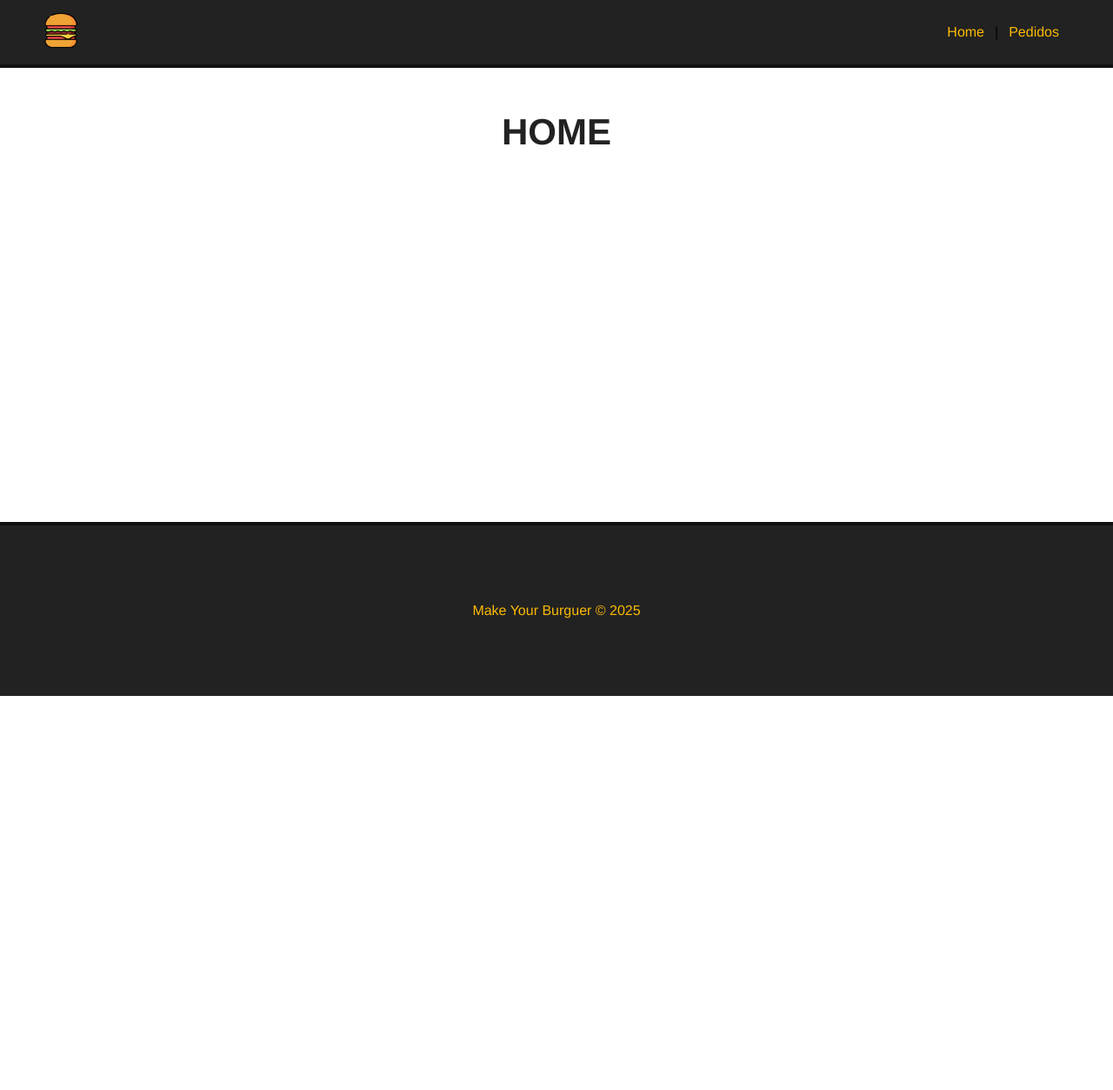
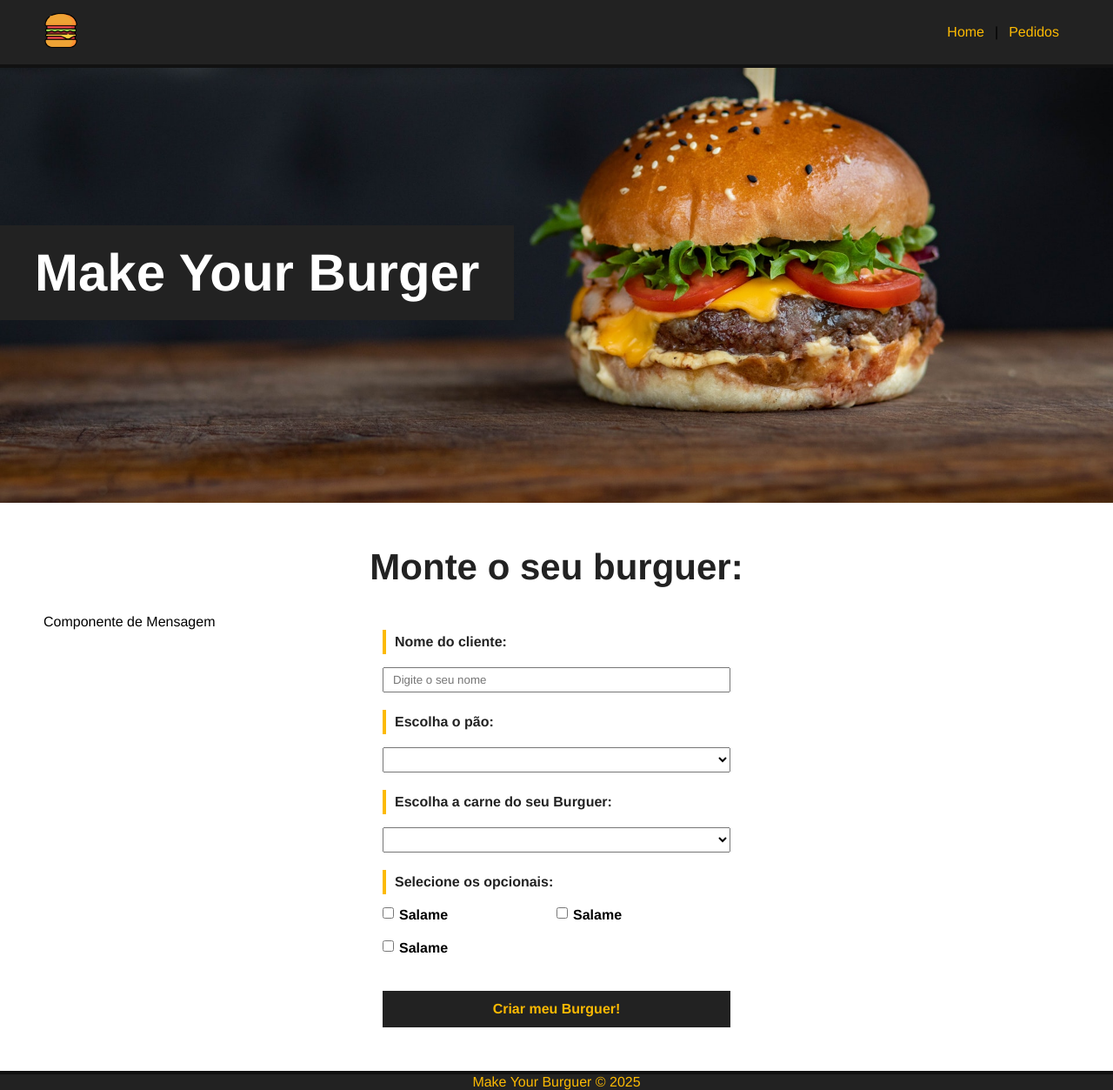
Before and after one commit to Lucas-Santos21/Projeto-Make-your-Burguer-VUE, a Vue app: page / in a window 1280 px wide. Shown: the whole page at 87% size. Before the commit the page ends 800 px from the top, so only its background shows below. Built offline with nearby package versions, Linux system fonts and the light colour scheme.

Commit message:
Update in HomeView - Form Created

```diff
--- /dev/null
+++ b/src/components/Banner.vue
@@ -0,0 +1,34 @@
+<template>
+    <div id="main-banner">
+        <h1>Make Your Burger</h1>
+    </div>
+</template>
+
+<script>
+    export default{
+        name: "Banner"
+    }
+</script>
+
+<style scoped>
+
+    #main-banner{
+        background-image: url('/public/img/burger.jpg');
+        background-position: 0 -280px;
+        background-size: cover;
+        height: 500px;
+        display: flex;
+        align-items: center;
+        justify-content: flex-start;
+        background-repeat: no-repeat;
+    }
+
+    #main-banner h1{
+        color: #fff;
+        text-align: center;
+        font-size: 60px;
+        background-color: #222;
+        padding: 20px 40px;
+    }
+
+</style>
--- /dev/null
+++ b/src/components/BurguerForm.vue
@@ -0,0 +1,120 @@
+<template>
+    <div>
+        <p>Componente de Mensagem</p>
+        <div>
+            <form id="burguer-form">
+                <div class="input-container">
+                    <label for="nome">Nome do cliente:</label>
+                    <input type="text" id="nome" name="nome" v-model="nome" placeholder="Digite o seu nome">
+                </div>
+                <div class="input-container">
+                    <label for="pao">Escolha o pão:</label>
+                    <select name="pao" id="pao" v-model="pao">
+                        <option value="">Selecione o seu pão</option>
+                        <option value="integral">Integral</option>
+                    </select>
+                </div>
+                <div class="input-container">
+                    <label for="carne">Escolha a carne do seu Burguer:</label>
+                    <select name="carne" id="carne" v-model="carne">
+                        <option value="">Selecione o tipo de carne</option>
+                        <option value="maminha">Maminha</option>
+                    </select>
+                </div>
+                <div id="opcionais-container" class="input-container">
+                    <label id="opcionais-title" for="opcionais">Selecione os opcionais:</label>
+                    <div class="checkbox-container">
+                        <input type="checkbox" name="opcionais" v-model="opcionais" value="salame">
+                        <span>Salame</span>
+                    </div>
+                    <div class="checkbox-container">
+                        <input type="checkbox" name="opcionais" v-model="opcionais" value="salame">
+                        <span>Salame</span>
+                    </div>
+                    <div class="checkbox-container">
+                        <input type="checkbox" name="opcionais" v-model="opcionais" value="salame">
+                        <span>Salame</span>
+                    </div>
+                </div>
+                <div class="input-container">
+                    <input type="submit" class="submit-btn" value="Criar meu Burguer!">
+                </div>
+            </form>
+        </div>
+    </div>
+</template>
+
+<script>
+    export default{
+        name: "BurguerForm"
+    }
+</script>
+
+<style scoped>
+    #burguer-form{
+        max-width: 400px;
+        margin: 0 auto;
+    }
+
+    .input-container{
+        display: flex;
+        flex-direction: column;
+        margin-bottom: 20px;
+    }
+
+    label{
+        font-weight: bold;
+        margin-bottom: 15px;
+        color:  #222;
+        padding: 5px 10px;
+        border-left: 4px solid #FCBA03;
+    }
+
+    input,select{
+        padding: 5px 10px;
+        width: 100%;
+        box-sizing: border-box;
+    }
+
+    #opcionais-container{
+        flex-direction: row;
+        flex-wrap: wrap;
+    }
+
+    #opcionais-title{
+        width: 100%;
+    }
+
+    .checkbox-container{
+        display: flex;
+        align-items: flex-start;
+        width: 50%;
+        margin-bottom: 20px;
+    }
+
+    .checkbox-container span, .checkbox-container input{
+        width: auto;
+    }
+
+    .checkbox-container span{
+        margin-left: 6px;
+        font-weight: bold;
+    }
+
+    .submit-btn{
+        background-color: #222;
+        color: #FCBA03;
+        font-weight: bold;
+        border: 2px solid #222;
+        padding: 10px;
+        font-size: 16px;
+        margin: 0 auto;
+        cursor: pointer;
+        transition: .6s;
+    }
+
+    .submit-btn:hover{
+        background-color: #FCBA03;
+        color: #222;
+    }
+</style>
--- a/src/views/Home.vue
+++ b/src/views/Home.vue
@@ -1,9 +1,20 @@
 <template>
+  <Banner />
   <div class="main-container">
-    <h1>HOME</h1>
+    <h1>Monte o seu burguer:</h1>
+    <BurguerForm />
   </div>
 </template>
 
 <script>
+import BurguerForm from '../components/BurguerForm.vue'
+import Banner from '../components/Banner.vue';
 
+  export default{
+    name: "Home",
+    components:{
+      Banner,
+      BurguerForm
+    }
+}
 </script>
```
